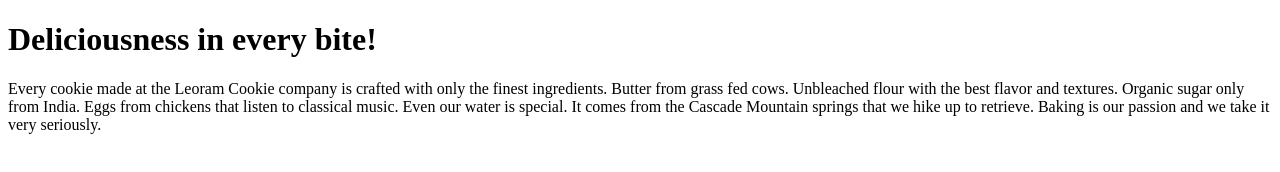
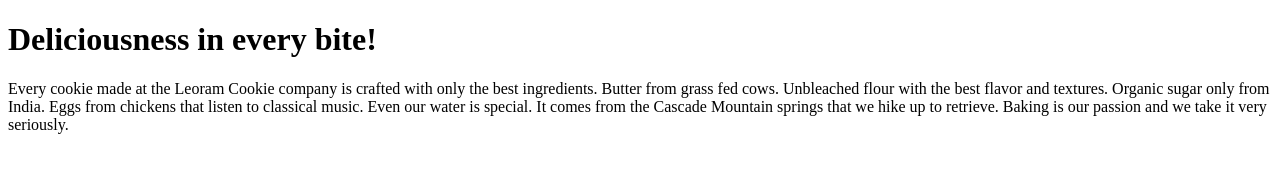
Before and after one commit to Leoram042/Check, a plain HTML site: page index.htm in a window 1280 px wide. Drawn offline with Linux system fonts and the light colour scheme.

Commit message:
Updated Text in UpdateText Branch

```diff
--- a/index.htm
+++ b/index.htm
@@ -3,7 +3,7 @@
 <body>
 
 <h1>Deliciousness in every bite!</h1>
-<p>Every cookie made at the Leoram Cookie company is crafted with only the finest ingredients. Butter from grass fed cows. Unbleached flour with the best flavor and textures. Organic sugar only from India. Eggs from chickens that listen to classical music. Even our water is special. It comes from the Cascade Mountain springs that we hike up to retrieve. Baking is our passion and we take it very seriously.</p>
+<p>Every cookie made at the Leoram Cookie company is crafted with only the best ingredients. Butter from grass fed cows. Unbleached flour with the best flavor and textures. Organic sugar only from India. Eggs from chickens that listen to classical music. Even our water is special. It comes from the Cascade Mountain springs that we hike up to retrieve. Baking is our passion and we take it very seriously.</p>
 
 </body>
 </html>
```
